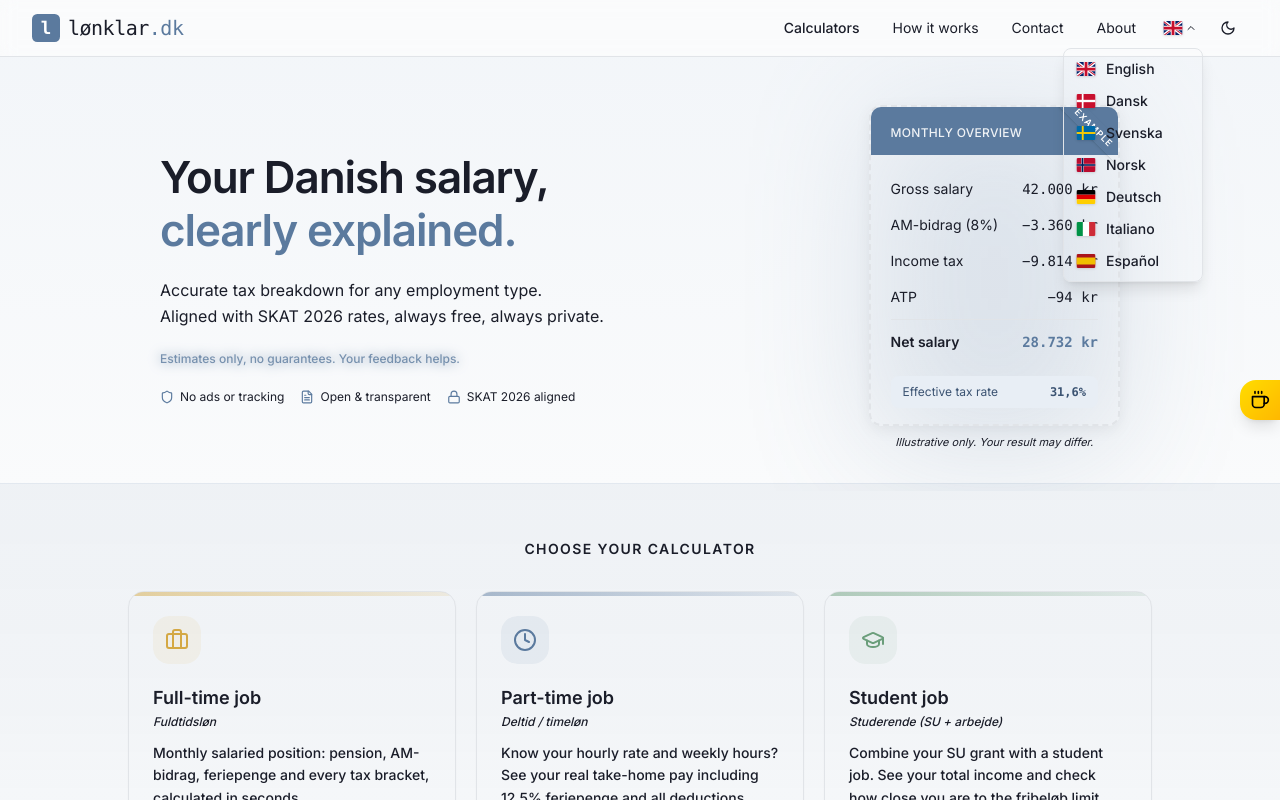
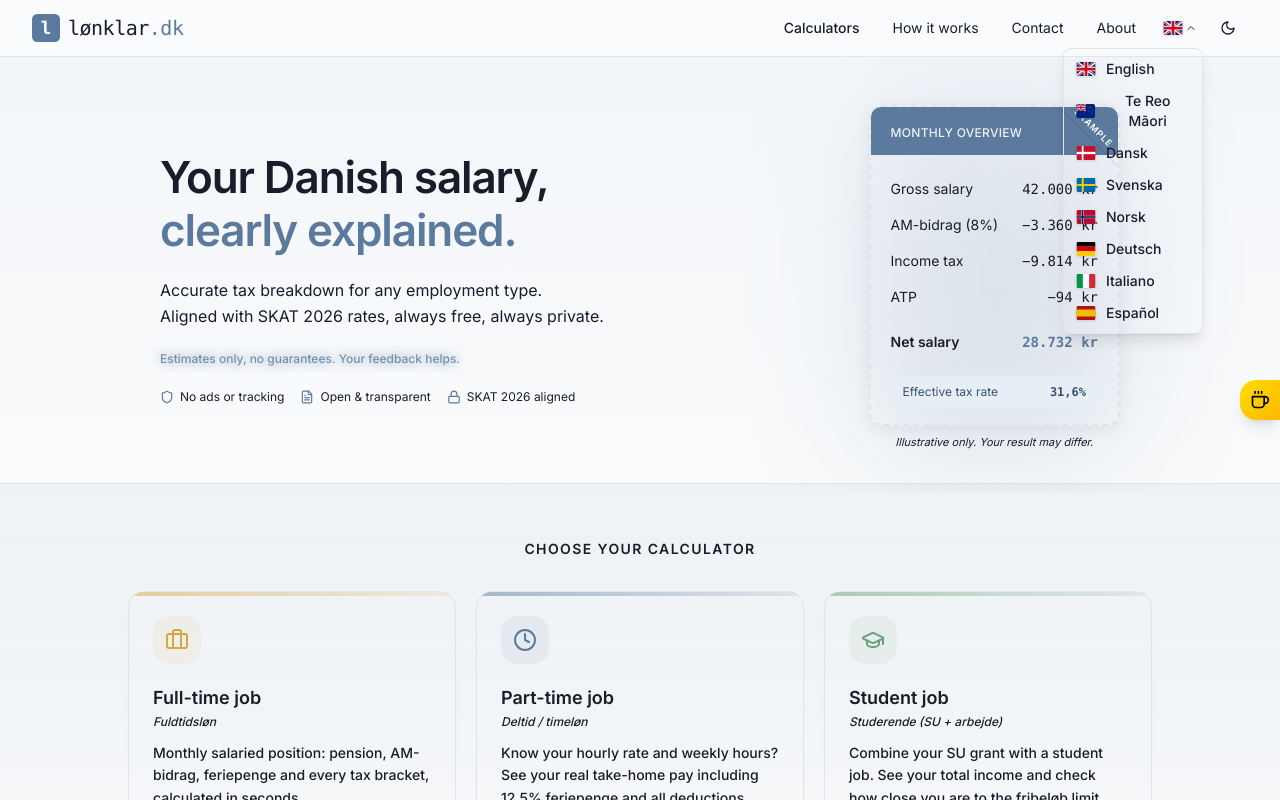
Before and after one commit to pandolfonicolo/lonklar.dk, a React (Vite) app in the folder frontend/: page / in a window 1280 px wide. Both pictures are taken after a click on the button 1180 px from the left and 28 px from the top of the page. Shown: the top 800 px of the page. Built offline with nearby package versions, Linux system fonts and the light colour scheme.

Commit message:
feat: add Māori language support and update translations in i18n

```diff
--- a/frontend/src/app/components/Header.tsx
+++ b/frontend/src/app/components/Header.tsx
@@ -149,6 +149,36 @@ const flags: Record<Lang, { label: string; flag: React.ReactNode }> = {
       </svg>
     ),
   },
+  mi: {
+    label: "Te Reo Māori",
+    flag: (
+      <svg viewBox="0 0 640 480" className="w-5 h-3.5 rounded-[2px] shadow-sm" aria-hidden="true">
+        <rect width="640" height="480" fill="#00247D" />
+        <path d="M0 0h320v240H0z" fill="#012169" />
+        <path d="M0 0l320 240M320 0L0 240" stroke="#fff" strokeWidth="48" />
+        <path d="M0 0l320 240M320 0L0 240" stroke="#C8102E" strokeWidth="28" />
+        <path d="M160 0v240M0 120h320" stroke="#fff" strokeWidth="80" />
+        <path d="M160 0v240M0 120h320" stroke="#C8102E" strokeWidth="48" />
+        {[
+          [470, 120, 20],
+          [540, 210, 16],
+          [430, 260, 16],
+          [510, 340, 18],
+        ].map(([cx, cy, r], i) => (
+          <g key={i}>
+            <polygon
+              points={`${cx},${cy - r} ${cx + r * 0.22},${cy - r * 0.22} ${cx + r},${cy} ${cx + r * 0.22},${cy + r * 0.22} ${cx},${cy + r} ${cx - r * 0.22},${cy + r * 0.22} ${cx - r},${cy} ${cx - r * 0.22},${cy - r * 0.22}`}
+              fill="#fff"
+            />
+            <polygon
+              points={`${cx},${cy - r * 0.72} ${cx + r * 0.16},${cy - r * 0.16} ${cx + r * 0.72},${cy} ${cx + r * 0.16},${cy + r * 0.16} ${cx},${cy + r * 0.72} ${cx - r * 0.16},${cy + r * 0.16} ${cx - r * 0.72},${cy} ${cx - r * 0.16},${cy - r * 0.16}`}
+              fill="#CC142B"
+            />
+          </g>
+        ))}
+      </svg>
+    ),
+  },
   da: {
     label: "Dansk",
     flag: (
@@ -212,7 +242,7 @@ const flags: Record<Lang, { label: string; flag: React.ReactNode }> = {
   },
 };
 
-const langOrder: Lang[] = ["en", "da", "sv", "nb", "de", "it", "es"];
+const langOrder: Lang[] = ["en", "mi", "da", "sv", "nb", "de", "it", "es"];
 
 function LangSwitcher() {
   const { lang, setLang } = useI18n();
--- a/frontend/src/app/utils/i18n.tsx
+++ b/frontend/src/app/utils/i18n.tsx
@@ -2,7 +2,8 @@ import React, { createContext, useContext, useState, useCallback, type ReactNode
 
 // ── Supported languages ──────────────────────────────────────────────
 
-export type Lang = "en" | "da" | "it" | "de" | "sv" | "es" | "nb";
+export type Lang = "en" | "da" | "it" | "de" | "sv" | "es" | "nb" | "mi";
+type TranslationEntry = { en: string } & Partial<Record<Lang, string>>;
 
 // ── Translation keys ─────────────────────────────────────────────────
 // Convention: English is the primary display language.
@@ -14,7 +15,7 @@ const translations = {
   "nav.calculators": { en: "Calculators", da: "Beregnere", it: "Calcolatori", de: "Rechner", sv: "Kalkylatorer", es: "Calculadoras", nb: "Kalkulatorer" },
   "nav.methodology": { en: "How it works", da: "Sådan fungerer det", it: "Come funziona", de: "So funktioniert es", sv: "Så fungerar det", es: "Cómo funciona", nb: "Slik fungerer det" },
   "nav.feedback": { en: "Contact", da: "Kontakt", it: "Contatti", de: "Kontakt", sv: "Kontakt", es: "Contacto", nb: "Kontakt" },
-  "nav.language": { en: "DA", da: "EN", it: "EN", de: "EN", sv: "EN", es: "EN", nb: "EN" },
+  "nav.language": { en: "DA", da: "EN", it: "EN", de: "EN", sv: "EN", es: "EN", nb: "EN", mi: "EN" },
 
   // ── Home page ──────────────────────────────────────────────────
   "home.hero.title": {
@@ -25,6 +26,7 @@ const translations = {
     sv: "Din danska lön,\ntydligt förklarad",
     es: "Tu salario danés,\nexplicado con claridad",
     nb: "Din danske lønn,\ntydelig forklart",
+    mi: "Tō utu mahi Tenemāka,\nkua whakamāramatia",
   },
   "home.hero.subtitle": {
     en: "Accurate tax breakdown for any employment type.\nAligned with SKAT 2026 rates, always free, always private.",
@@ -34,6 +36,7 @@ const translations = {
     sv: "Exakt skatteberäkning för alla anställningstyper.\nBaserat på SKAT 2026-satser, alltid gratis, alltid privat.",
     es: "Desglose fiscal preciso para cualquier tipo de empleo.\nAlineado con las tasas SKAT 2026, siempre gratuito, siempre privado.",
     nb: "Nøyaktig skatteberegning for enhver ansettelsestype.\nBasert på SKAT 2026-satser, alltid gratis, alltid privat.",
+    mi: "He wehewehenga tāke mō ngā momo mahi katoa.\nE hāngai ana ki ngā reiti SKAT 2026, he kore utu, he matatapu.",
   },
   "home.hero.disclaimer_ref": {
     en: "Estimates only, no guarantees. Your feedback helps.",
@@ -43,6 +46,7 @@ const translations = {
     sv: "Endast uppskattningar, inga garantier. Din feedback hjälper.",
     es: "Solo estimaciones, sin garantías. Tu feedback ayuda.",
     nb: "Kun estimater, ingen garanti. Din tilbakemelding hjelper.",
+    mi: "He tatauranga noa iho, kāore he kupu taurangi. Ka āwhina ō urupare.",
   },
 
   // Salary preview card
@@ -62,12 +66,12 @@ const translations = {
   "home.trust.skat": { en: "SKAT 2026 aligned", da: "SKAT 2026-baseret", it: "Allineato a SKAT 2026", de: "SKAT 2026 konform", sv: "SKAT 2026-baserad", es: "Alineado con SKAT 2026", nb: "SKAT 2026-basert" },
 
   // Section heading above cards
-  "home.cards.heading": { en: "Choose your calculator", da: "Vælg din beregner", it: "Scegli il calcolatore", de: "Wähle deinen Rechner", sv: "Välj din kalkylator", es: "Elige tu calculadora", nb: "Velg din kalkulator" },
-  "home.cards.cta": { en: "Get started", da: "Kom i gang", it: "Inizia", de: "Los geht's", sv: "Kom igång", es: "Empezar", nb: "Kom i gang" },
+  "home.cards.heading": { en: "Choose your calculator", da: "Vælg din beregner", it: "Scegli il calcolatore", de: "Wähle deinen Rechner", sv: "Välj din kalkylator", es: "Elige tu calculadora", nb: "Velg din kalkulator", mi: "Kōwhiria tō tātaitai" },
+  "home.cards.cta": { en: "Get started", da: "Kom i gang", it: "Inizia", de: "Los geht's", sv: "Kom igång", es: "Empezar", nb: "Kom i gang", mi: "Tīmata" },
 
   // Service cards
-  "home.fulltime.title": { en: "Full-time job", da: "Fuldtidsjob", it: "Lavoro full-time", de: "Vollzeitjob", sv: "Heltidsjobb", es: "Trabajo a tiempo completo", nb: "Fulltidsjobb" },
-  "home.fulltime.subtitle": { en: "Fuldtidsløn", da: "Full-time salary", it: "Stipendio mensile", de: "Monatsgehalt", sv: "Heltidslön", es: "Salario a tiempo completo", nb: "Fulltidslønn" },
+  "home.fulltime.title": { en: "Full-time job", da: "Fuldtidsjob", it: "Lavoro full-time", de: "Vollzeitjob", sv: "Heltidsjobb", es: "Trabajo a tiempo completo", nb: "Fulltidsjobb", mi: "Mahi wā-katoa" },
+  "home.fulltime.subtitle": { en: "Fuldtidsløn", da: "Full-time salary", it: "Stipendio mensile", de: "Monatsgehalt", sv: "Heltidslön", es: "Salario a tiempo completo", nb: "Fulltidslønn", mi: "Utu wā-katoa" },
   "home.fulltime.desc": {
     en: "Monthly salaried position: pension, AM-bidrag, feriepenge and every tax bracket, calculated in seconds.",
     da: "Fuldtidsstilling med fast månedsløn: pension, AM-bidrag, feriepenge og alle skattetrin, beregnet på sekunder.",
@@ -77,8 +81,8 @@ const translations = {
     es: "Puesto asalariado mensual: pensión, AM-bidrag, feriepenge y todos los tramos fiscales, calculado en segundos.",
     nb: "Fulltidsstilling med fast månedslønn: pensjon, AM-bidrag, feriepenge og alle skattetrinn, beregnet på sekunder.",
   },
-  "home.parttime.title": { en: "Part-time job", da: "Deltidsjob", it: "Lavoro part-time", de: "Teilzeitjob", sv: "Deltidsjobb", es: "Trabajo a tiempo parcial", nb: "Deltidsjobb" },
-  "home.parttime.subtitle": { en: "Deltid / timeløn", da: "Part-time / hourly", it: "Part-time / a ore", de: "Teilzeit / Stundenlohn", sv: "Deltid / timlön", es: "Tiempo parcial / por horas", nb: "Deltid / timelønn" },
+  "home.parttime.title": { en: "Part-time job", da: "Deltidsjob", it: "Lavoro part-time", de: "Teilzeitjob", sv: "Deltidsjobb", es: "Trabajo a tiempo parcial", nb: "Deltidsjobb", mi: "Mahi wāhanga-wā" },
+  "home.parttime.subtitle": { en: "Deltid / timeløn", da: "Part-time / hourly", it: "Part-time / a ore", de: "Teilzeit / Stundenlohn", sv: "Deltid / timlön", es: "Tiempo parcial / por horas", nb: "Deltid / timelønn", mi: "Wāhanga-wā / utu ā-haora" },
   "home.parttime.desc": {
     en: "Know your hourly rate and weekly hours? See your real take-home pay including 12.5% feriepenge and all deductions.",
     da: "Kender du din timeløn og ugentlige timer? Se din reelle udbetaling inkl. 12,5% feriepenge og alle fradrag.",
@@ -88,8 +92,8 @@ const translations = {
     es: "¿Conoces tu tarifa por hora y horas semanales? Consulta tu salario neto real incluyendo el 12,5% de feriepenge y todas las deducciones.",
     nb: "Kjenner du timelønnen din og ukentlige timer? Se din reelle utbetaling inkl. 12,5% feriepenge og alle fradrag.",
   },
-  "home.student.title": { en: "Student job", da: "Studiejob", it: "Lavoro studentesco", de: "Studentenjob", sv: "Studentjobb", es: "Trabajo de estudiante", nb: "Studentjobb" },
-  "home.student.subtitle": { en: "Studerende (SU + arbejde)", da: "Student (SU + work)", it: "Studente (SU + lavoro)", de: "Student (SU + Arbeit)", sv: "Studerande (SU + arbete)", es: "Estudiante (SU + trabajo)", nb: "Student (SU + arbeid)" },
+  "home.student.title": { en: "Student job", da: "Studiejob", it: "Lavoro studentesco", de: "Studentenjob", sv: "Studentjobb", es: "Trabajo de estudiante", nb: "Studentjobb", mi: "Mahi tauira" },
+  "home.student.subtitle": { en: "Studerende (SU + arbejde)", da: "Student (SU + work)", it: "Studente (SU + lavoro)", de: "Student (SU + Arbeit)", sv: "Studerande (SU + arbete)", es: "Estudiante (SU + trabajo)", nb: "Student (SU + arbeid)", mi: "Tauira (SU + mahi)" },
   "home.student.desc": {
     en: "Combine your SU grant with a student job. See your total income and check how close you are to the fribeløb limit.",
     da: "Kombiner din SU med et studiejob. Se din samlede indkomst og tjek hvor tæt du er på fribeløbsgrænsen.",
@@ -1593,7 +1597,7 @@ export function I18nProvider({ children }: { children: ReactNode }) {
   const [lang, setLang] = useState<Lang>(() => {
     if (typeof window !== "undefined") {
       const saved = localStorage.getItem("dk-income-lang");
-      if (saved === "da" || saved === "en" || saved === "it" || saved === "de" || saved === "sv" || saved === "es" || saved === "nb") return saved;
+      if (saved === "da" || saved === "en" || saved === "it" || saved === "de" || saved === "sv" || saved === "es" || saved === "nb" || saved === "mi") return saved;
     }
     return "en";
   });
@@ -1607,7 +1611,8 @@ export function I18nProvider({ children }: { children: ReactNode }) {
     (key: TranslationKey): string => {
       const entry = translations[key];
       if (!entry) return key;
-      return entry[lang] || entry.en || key;
+      const localized = entry as TranslationEntry;
+      return localized[lang] || localized.en || key;
     },
     [lang]
   );
```
Also changed, not shown: 1 other file (tests, documents, lock files or other folders).
